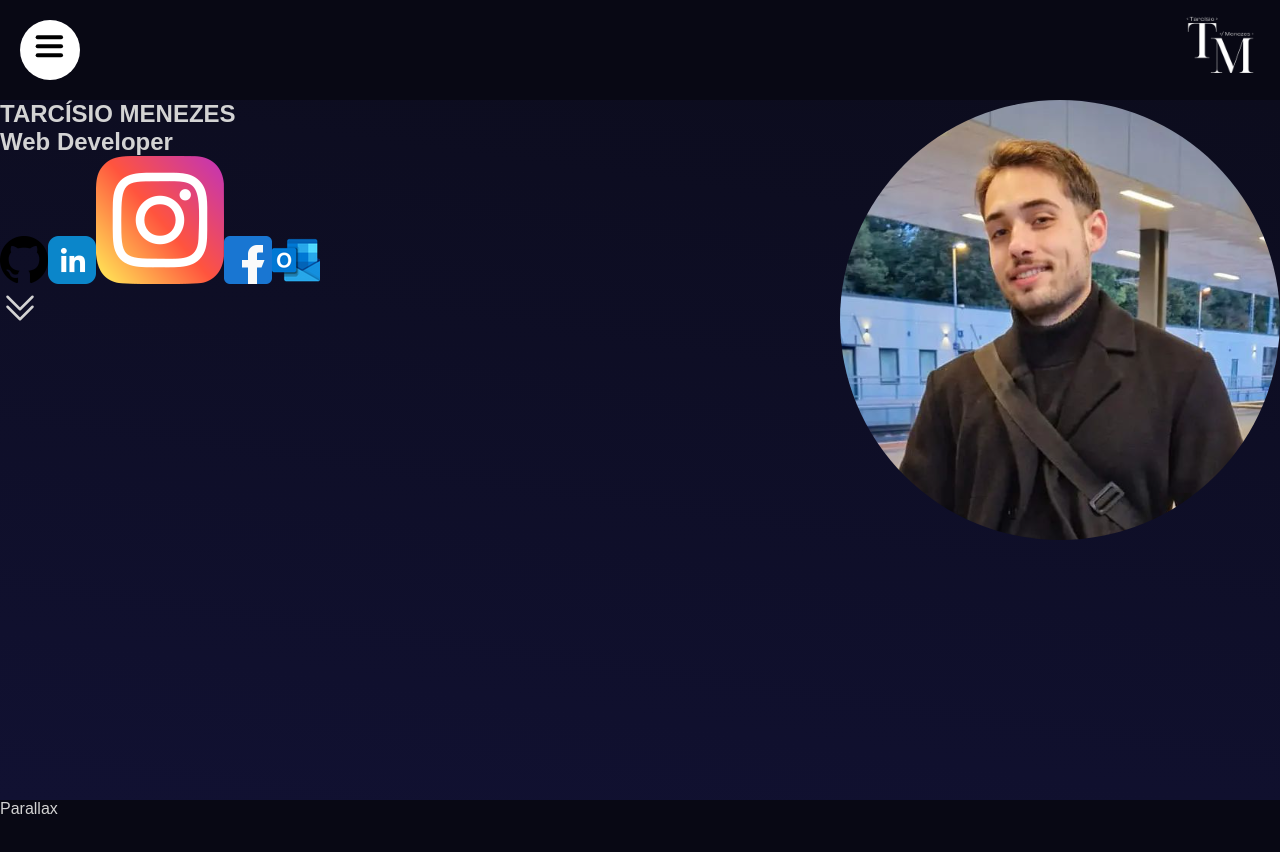
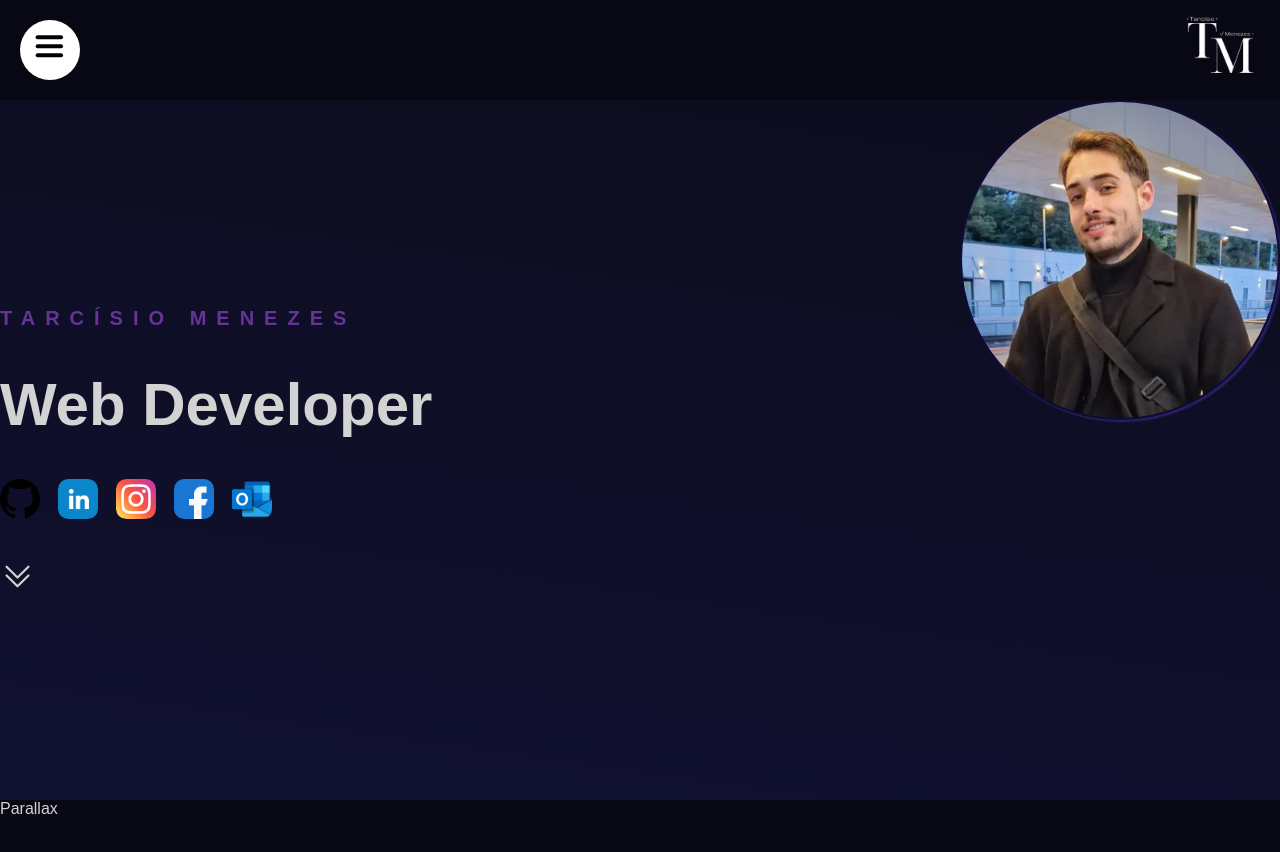
Before and after one commit to tarcisiomenezes2023/Portfolio, a React (Vite) app in the folder my-portfolio/: page / in a window 1280 px wide. Shown: the top 852 px of the page. Built offline with nearby package versions, Linux system fonts and the light colour scheme.

Commit message:
Hero section almost ready, just need to organize space and place items

```diff
--- a/my-portfolio/src/components/hero/Hero.tsx
+++ b/my-portfolio/src/components/hero/Hero.tsx
@@ -1,10 +1,10 @@
 import React from 'react'
 import "./hero.scss"
-import { px } from 'framer-motion'
 
 const Hero: React.FC = () => {
   return (
     <div className='hero'>
+      <div className='wrapper'>
         <div className='textContainer'>
           <h2>TARCÍSIO MENEZES</h2>
           <h1>Web Developer</h1>
@@ -15,10 +15,10 @@ const Hero: React.FC = () => {
               <img src='/facebook1.png' alt='' />
               <img src='outlook.png' alt='' />
             </div>
-
-        <svg height="40px" width="40px" data-slot="icon" fill="none" stroke-width="1.5" stroke="currentColor" viewBox="0 0 24 24" xmlns="http://www.w3.org/2000/svg" aria-hidden="true">
+            <svg data-slot="icon" fill="none" stroke-width="1.5" stroke="currentColor" viewBox="0 0 24 24" xmlns="http://www.w3.org/2000/svg" aria-hidden="true">
             <path stroke-linecap="round" stroke-linejoin="round" d="m4.5 5.25 7.5 7.5 7.5-7.5m-15 6 7.5 7.5 7.5-7.5"></path>
             </svg>
+        </div>
       </div>
       <div className='imageContainer'>
         <img src='/hero.png' alt='My profile' />
--- a/my-portfolio/src/components/hero/hero.scss
+++ b/my-portfolio/src/components/hero/hero.scss
@@ -1,8 +1,47 @@
 .hero {
-    height:  calc(100vh - 100px);
+    height: calc(100vh - 100px);
     background: linear-gradient(188deg, #0c0c1d, #111132);
     position: relative;
 
+    .wrapper {
+      max-width: 1366px;
+      height: 100%;
+      margin: auto;
+
+      .textContainer {
+        width: 50%;
+        height: 100%;
+        display: flex;
+        flex-direction: column;
+        justify-content: center;
+        gap: 40px;
+
+        .social {
+            display: flex;
+            gap: 18px;
+            img {
+                height: 40px;
+                width: 40px;
+                border-radius: 10px;
+                transition: 0.3s;
+            }
+            img:hover {
+                transform: scale(0.9);
+
+            }
+        }
+
+        h2 {
+            font-size: 20px;
+            color: rebeccapurple;
+            letter-spacing: 10px;
+        }
+
+        h1 {
+            font-size: 60px;
+        }
+      }
+    }
 
     .imageContainer {
       height: 100%;
@@ -12,7 +51,16 @@
 
       img {
         border-radius: 50%;
+        height: 40vh;
+        width: 40vh;
+        border: 2px solid rgb(15, 12, 60);
+        box-shadow: 2px 2px 2px rgb(44, 35, 102);
+      }
     }
 
+    // Decrease size of the SVG icon
+    svg {
+      height: 35px; // Set desired height
+      width: 35px; // Set desired width
     }
   }
```
Lines whose indentation alone changed are shown as unchanged.
